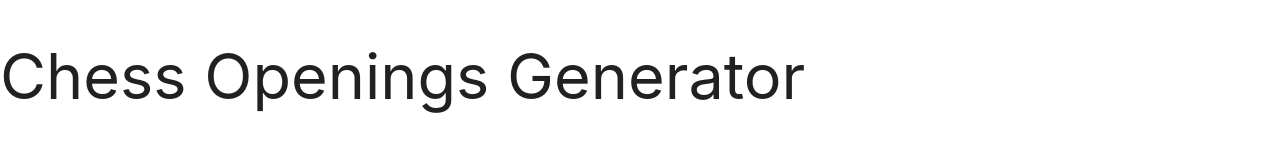
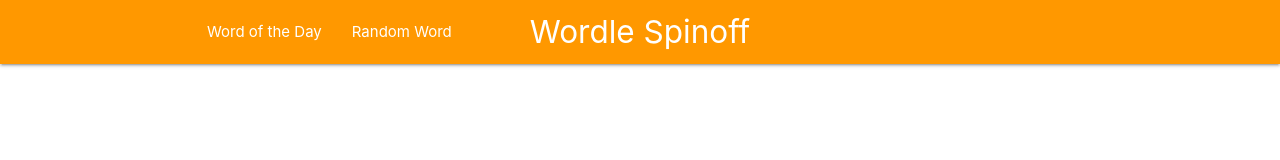
Before and after one commit to kkelley622/phase-1-project, a plain HTML site: page index.html in a window 1280 px wide. Drawn offline with nearby package versions, Linux system fonts and the light colour scheme.

Commit message:
basic html added

```diff
--- a/index.html
+++ b/index.html
@@ -14,8 +14,15 @@
     <title>Phase 1 Project</title>
 </head>
 <body>
-<h1>Chess Openings Generator</h1>
-
+    <nav class="orange">
+        <div class="nav-wrapper container">
+          <a href="#" class="brand-logo center">Wordle Spinoff</a>
+          <ul id="nav-mobile" class="left hide-on-med-and-down">
+            <li><a href="#">Word of the Day</a></li>
+            <li><a href="#">Random Word</a></li>
+          </ul>
+        </div>
+      </nav>
     <script src="javascripts/index.js"></script>
 </body>
 </html>
```
